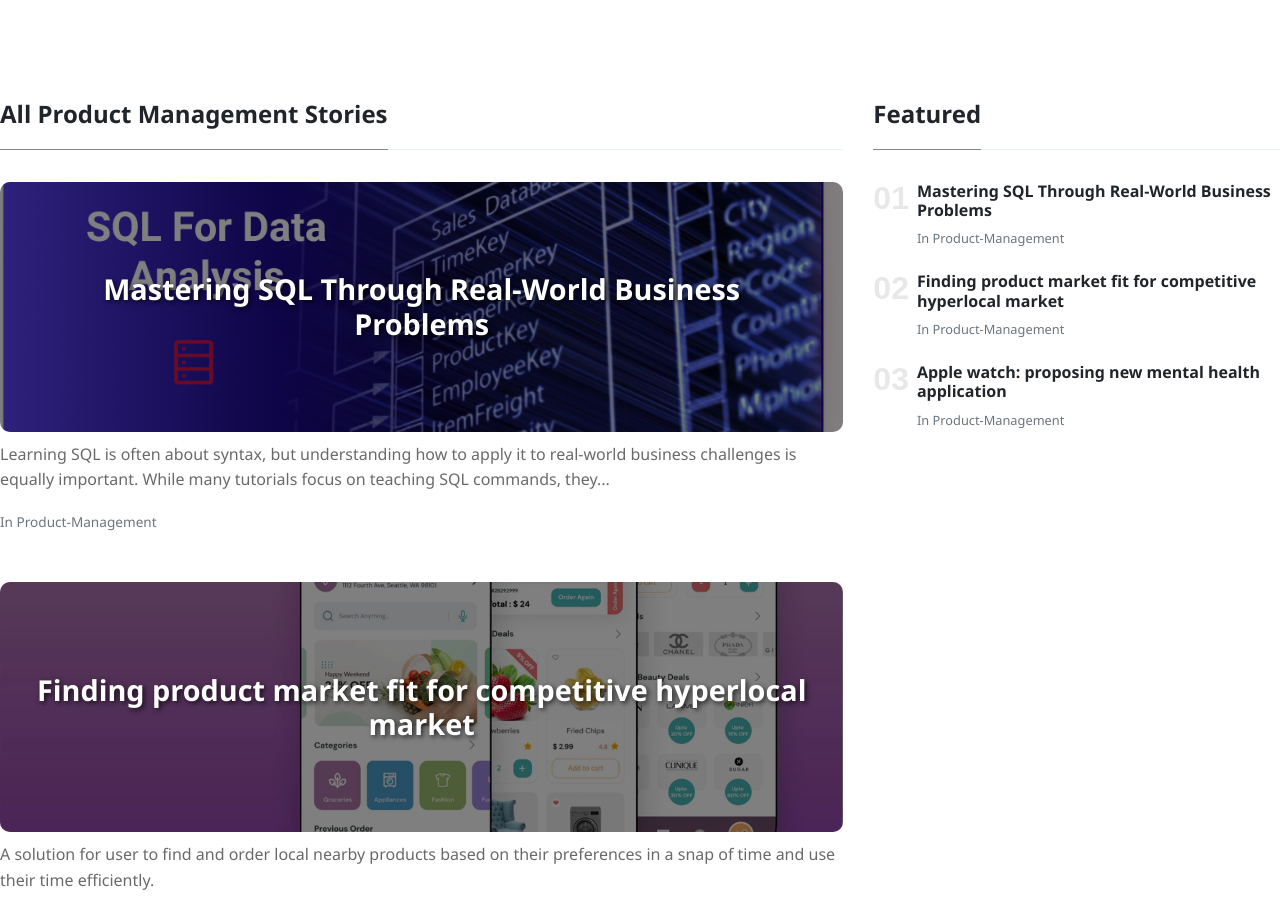
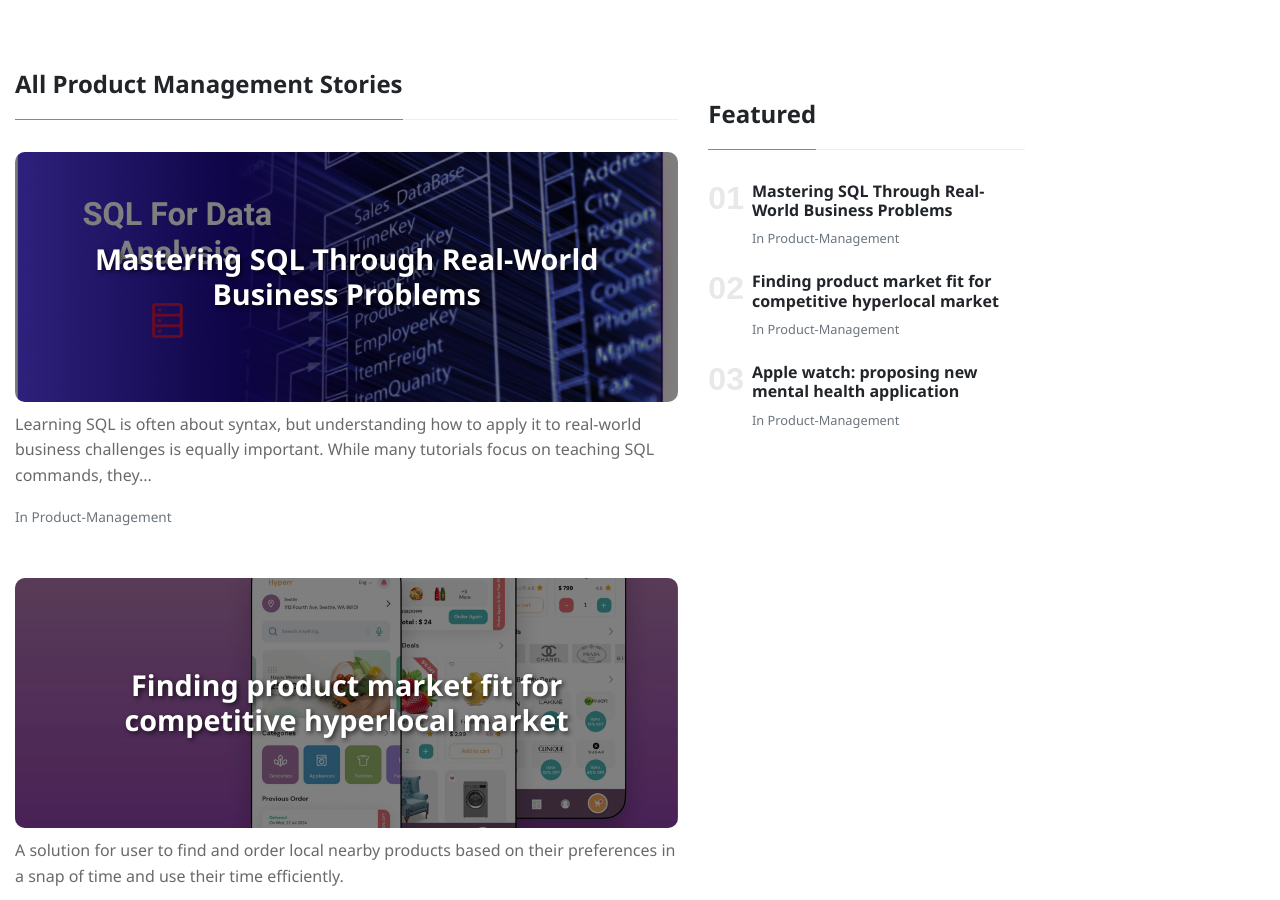
Before and after one commit to sneha-kataria/blog, a Jekyll site: the page built from index.html, in a window 1280 px wide and 900 px high. Built offline with Jekyll 4.4.1, drawn with Linux system fonts in a browser that asks for light colours; nearby versions of some CDN libraries; the list of posts is cut into pages by our own code.

Commit message:
Fixed the spacing.

```diff
--- a/index.html
+++ b/index.html
@@ -41,8 +41,8 @@ description: "Hey I am Sneha Kataria, and this my blog."
 <!--    </div>-->
 <!--</div>-->
 <!--{% endif %}-->
-<div class="row mt-3">
-    <div class="col-md-8">
+<div class="row mt-3 container">
+    <div class="col-md-8 remove-site-content-margin">
         <h4 class="font-weight-bold spanborder"><span>All Product Management Stories</span></h4>
         {% assign posts = site.posts | where:"author","Sneha" %}
         {% for post in posts %}
```
